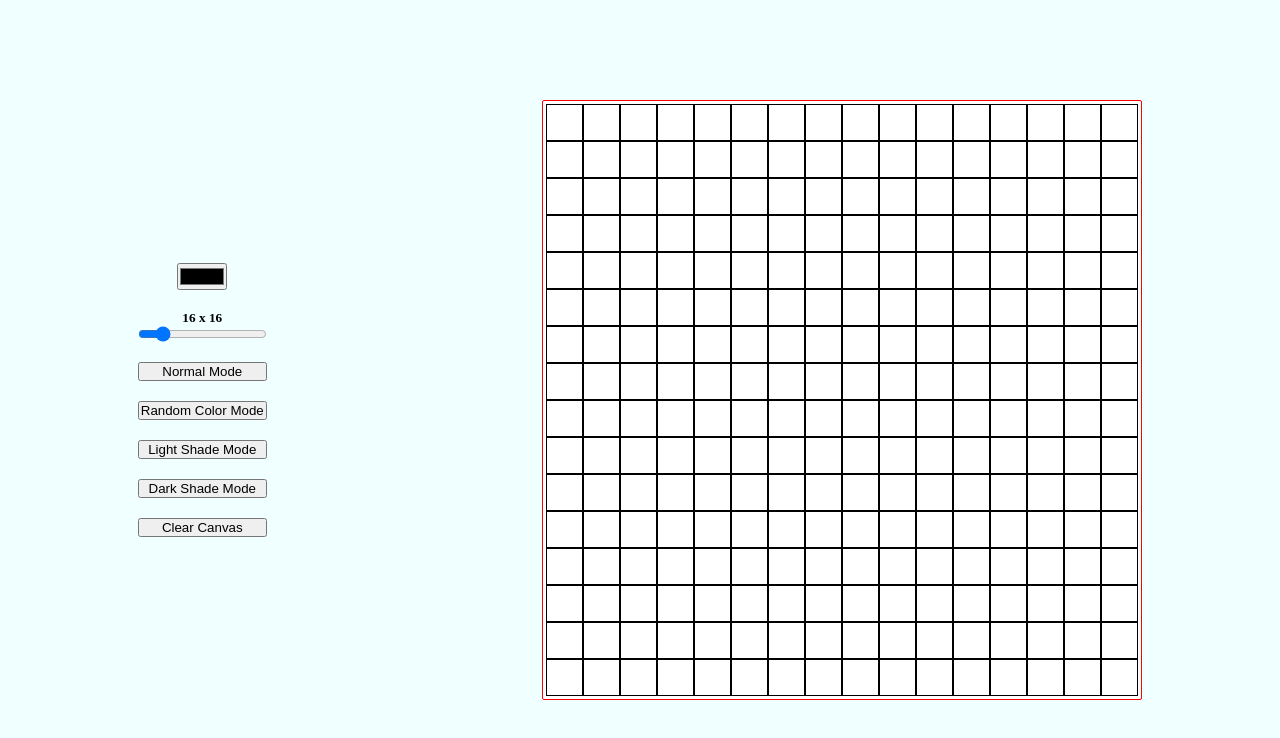
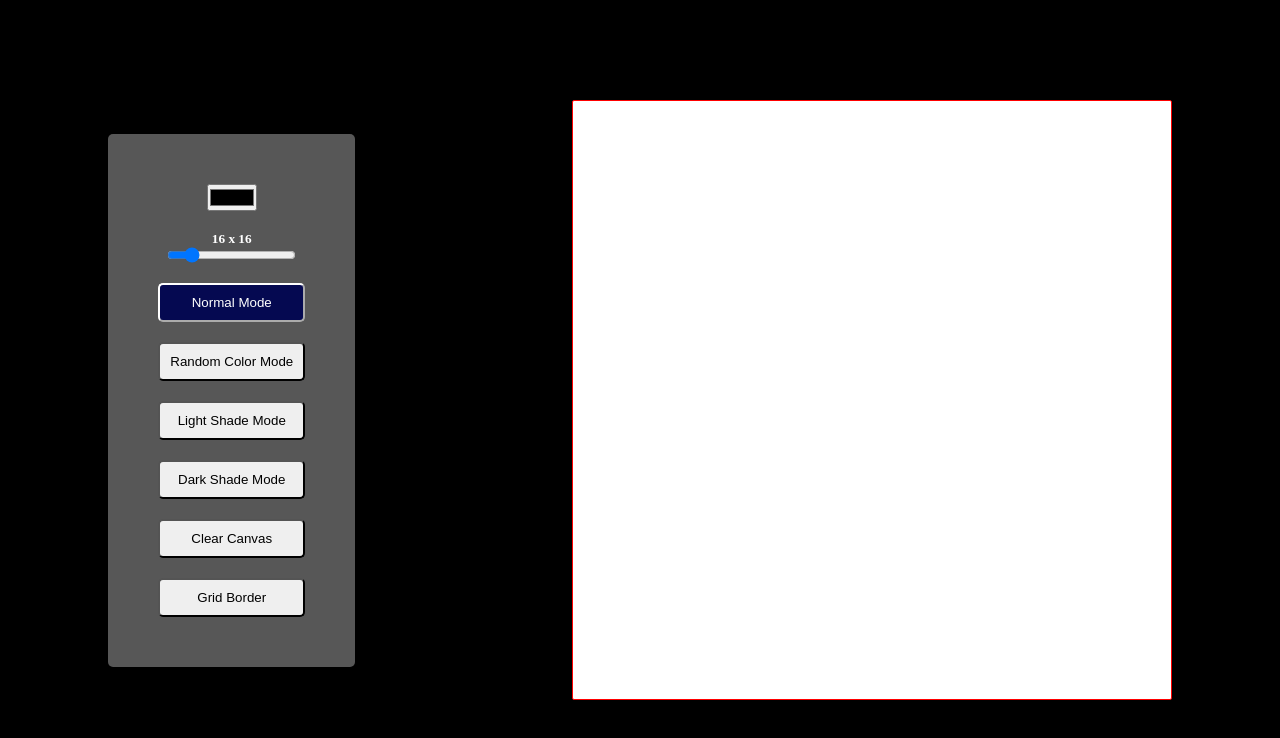
Before and after one commit to Fak3z0rd/etch-a-sketch, a plain HTML site: page index.html in a window 1280 px wide. Both pictures are taken after a click on the button "Normal Mode". Drawn offline with Linux system fonts and the light colour scheme.

Commit message:
add pixel border toggle functionality

```diff
--- a/index.html
+++ b/index.html
@@ -17,11 +17,12 @@
                 <input type="range" name="size" id="size" min="1" max="100" value="16" />
             </div>
 
-            <button id="normal" class="menu-btn">Normal Mode</button>
-            <button id="random" class="menu-btn">Random Color Mode</button>
-            <button id="lightshade" class="menu-btn">Light Shade Mode</button>
-            <button id="darkshade" class="menu-btn">Dark Shade Mode</button>
+            <button id="normal" class="menu-btn mode">Normal Mode</button>
+            <button id="random" class="menu-btn mode">Random Color Mode</button>
+            <button id="lightshade" class="menu-btn mode">Light Shade Mode</button>
+            <button id="darkshade" class="menu-btn mode">Dark Shade Mode</button>
             <button id="clear" class="menu-btn">Clear Canvas</button>
+            <button id="togglepixelborder" class="menu-btn">Grid Border</button>
         </div>
         <div id="main" class="container"></div>
     </body>
--- a/index.js
+++ b/index.js
@@ -8,13 +8,26 @@ const $randomBtn = document.getElementById("random");
 const $normalBtn = document.getElementById("normal");
 const $lightshadeBtn = document.getElementById("lightshade");
 const $darkshadeBtn = document.getElementById("darkshade");
+const $gridBorderBtn = document.getElementById("togglepixelborder");
 
+const modeBtns = document.querySelectorAll(".mode");
+
+let gridBoard = false;
 let draw = false;
 let drawMode = "normal";
+let defaultPenColor = "black";
+let defaultGridColor = "white";
+let defaultPixelColor = "white";
 
+//####################### LISTENERS #######################
+
+$gridBorderBtn.addEventListener("click", toggleGridBorder);
+
+// set if is drawing
 $container.addEventListener("mousedown", () => (draw = true));
 $container.addEventListener("mouseup", () => (draw = false));
 
+// change the grid when range changes
 $size.addEventListener("change", () => {
     if ($size.value > 100) {
         $size.value = 100;
@@ -23,34 +36,29 @@ $size.addEventListener("change", () => {
     makeGrid($size.value);
 });
 
-$clear.addEventListener("click", () => {
-    clearCells();
-});
+// reset the grid
+$clear.addEventListener("click", clearCells);
 
-$normalBtn.addEventListener("click", (e) => {
-    setMode(e);
-});
+// add a click event to all mode buttons
+modeBtns.forEach((btn) => btn.addEventListener("click", (e) => setDrawMode(e)));
 
-$randomBtn.addEventListener("click", (e) => {
-    setMode(e);
-});
+//####################### FUNCTIONS #######################
 
-$lightshadeBtn.addEventListener("click", (e) => {
-    setMode(e);
-});
-
-$darkshadeBtn.addEventListener("click", (e) => {
-    setMode(e);
-});
-
-function setMode(e) {
-    drawMode = e.target.id;
+// set the draw mode and highlight the button
+function setDrawMode(event) {
+    drawMode = event.target.id;
+    modeBtns.forEach((btn) => {
+        btn.classList.remove("active");
+    });
+    event.target.classList.add("active");
 }
 
+// paint pixel in chosen color
 function changePixelColor(wrapper) {
     wrapper.style.backgroundColor = $color.value;
 }
 
+// draw grid of pixels in the chosen size
 function makeGrid(size) {
     $container.style.setProperty("--size", size);
     $container.innerHTML = "";
@@ -70,11 +78,18 @@ function makeGrid(size) {
     }
 }
 
+// reset the grid to default values
 function clearCells() {
     const cells = document.querySelectorAll(".pixel");
     cells.forEach((e) => {
-        e.style.backgroundColor = "white";
+        e.style.backgroundColor = defaultPixelColor;
     });
 }
 
+function toggleGridBorder() {
+    const pixels = document.querySelectorAll(".pixel");
+    pixels.forEach((pixel) => pixel.classList.toggle("border"));
+}
+
+// draw a default grid (16x16 pixels)
 makeGrid($size.value);
--- a/style.css
+++ b/style.css
@@ -10,7 +10,7 @@ body {
 }
 
 body {
-    background-color: azure;
+    background-color: black;
     display: flex;
     justify-content: space-around;
     align-items: center;
@@ -33,13 +33,22 @@ body {
 }
 
 .pixel {
-    border: 0.5px;
-    border-style: solid;
-    border-color: black;
+    /* remove item drag */
+    user-select: none;
+    -webkit-user-drag: none;
+    -moz-user-select: none;
+    -webkit-user-select: none;
+    -ms-user-select: none;
+}
+
+.border {
+    border: 0.5px solid gray;
 }
 
 .active {
-    background-color: black;
+    background-color: rgb(5, 9, 81);
+    color: white;
+    border-color: white;
 }
 
 #menu {
@@ -48,6 +57,10 @@ body {
     gap: 20px;
     justify-content: center;
     align-items: center;
+    background-color: rgb(87, 87, 87);
+    padding: 50px;
+    color: white;
+    border-radius: 5px;
 }
 
 .menu-item {
@@ -59,4 +72,6 @@ body {
 
 .menu-btn {
     width: 100%;
+    padding: 10px;
+    border-radius: 5px;
 }
```
